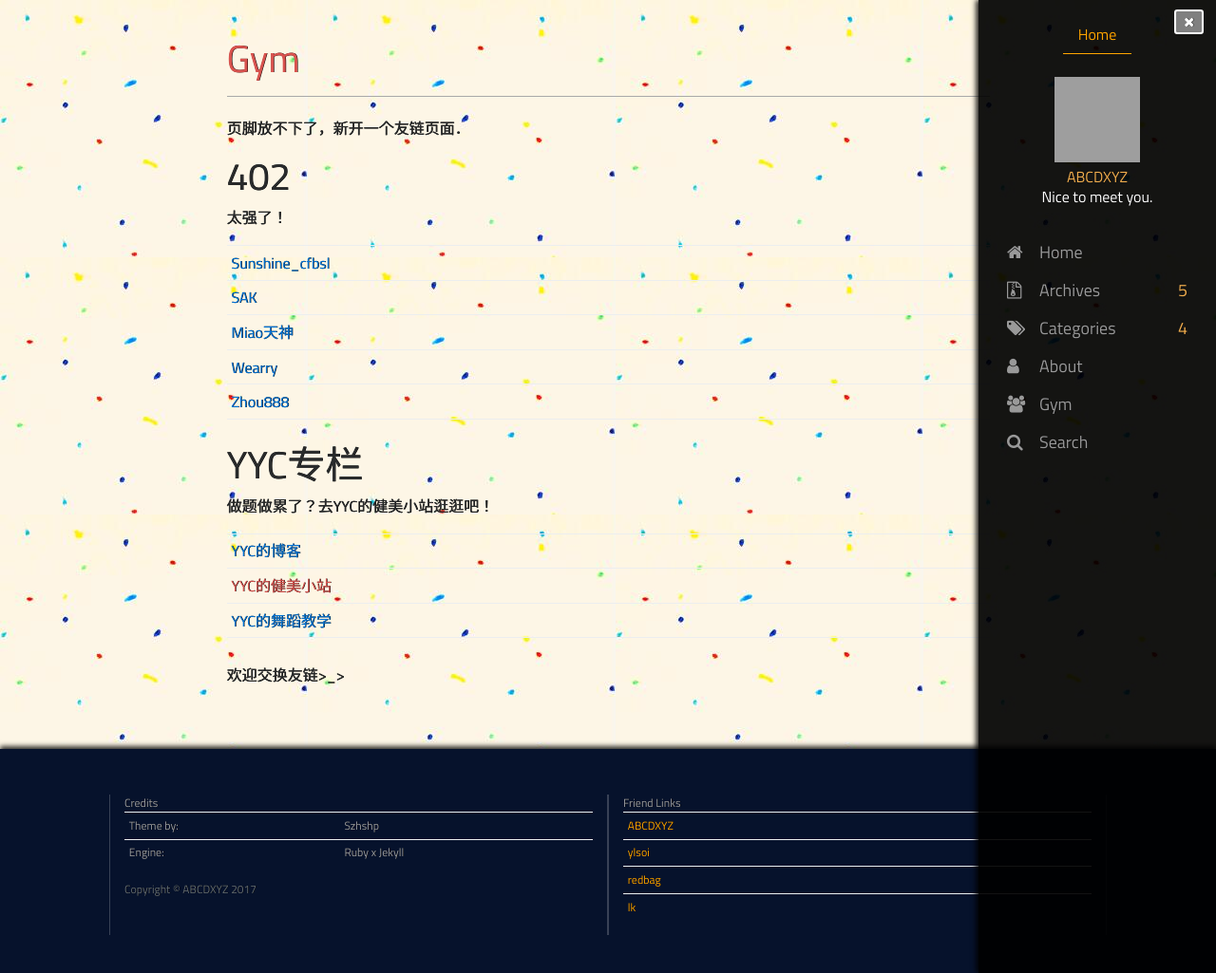
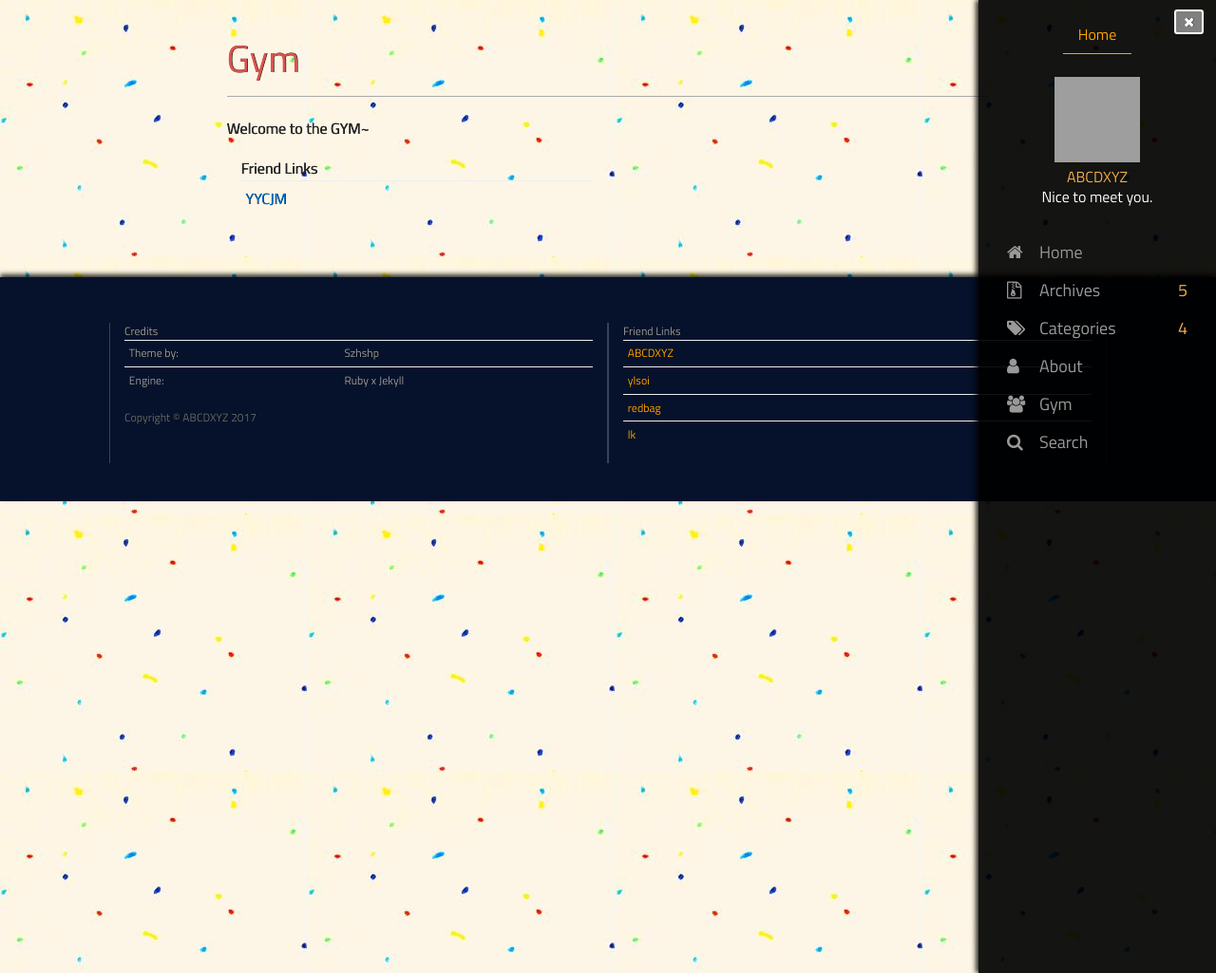
Before and after one commit to abcdxyzs/ABCDXYZs.blog.backup, a Jekyll site: the page built from gym.html, in a window 1280 px wide and 1025 px high. Shown: the whole window at 95% size. Built offline with Jekyll 4.4.1, drawn with Linux system fonts in a browser that asks for light colours; comment, search, counter and statistics services are not loaded; grey boxes are pictures that could not be loaded.

Commit message:
statement

```diff
--- a/gym.html
+++ b/gym.html
@@ -3,46 +3,12 @@ layout: about
 title: Gym
 ---
 
-<p>页脚放不下了，新开一个友链页面． </p>
-
-<h1>402</h1>
-
-<p>太强了！</p>
-
-<table class="table table-sm" style="padding-right: 40%;">
-	<tr>
-	  <td><a href="http://sunshine-cfbsl.com"> Sunshine_cfbsl</a></td>
-	</tr>
-	<tr>
-	  <td><a href="http://blog.csdn.net/frods"> SAK</a></td>
-	</tr>
-	<tr>
-	  <td><a href="https://miaomiao1220.github.io/"> Miao天神</a></td>
-	</tr>
-	<tr>
-	  <td><a href="https://wearrys.github.io"> Wearry </a></td>
-	</tr>
-	<tr>
-	  <td><a href="http://zhouyu888.github.io"> Zhou888</a></td>
-	</tr>
-	<tr><td></td></tr>
-</table>
-
-<h1>YYC专栏</h1>
-
-做题做累了？去YYC的健美小站逛逛吧！
-
-<table class="table table-sm" style="padding-right: 40%;">
-	<tr>
-		<td><a href="http://blog.csdn.net/henyouyisiba123"> YYC的博客</a></td>
-	</tr>
-	<tr>
-		<td><a href="https://yycjm.github.io" class="text-danger"> YYC的健美小站</a></td>
-	</tr>
-	<tr>
-		<td><a href="https://www.yycdanceproject.com/"> YYC的舞蹈教学</a></td>
-	</tr>
-	<tr><td></td></tr>
-</table>
-
-<p>欢迎交换友链>_></p>
+<p>Welcome to the GYM~</p>
+<div class="col-md-6">
+  <strong>Friend Links</strong>
+  <table class="table table-sm">
+    <tr>
+      <td><a href="http://yycjm.github.io"> YYCJM</a></td>
+    </tr>
+  </table>
+</div>
```
